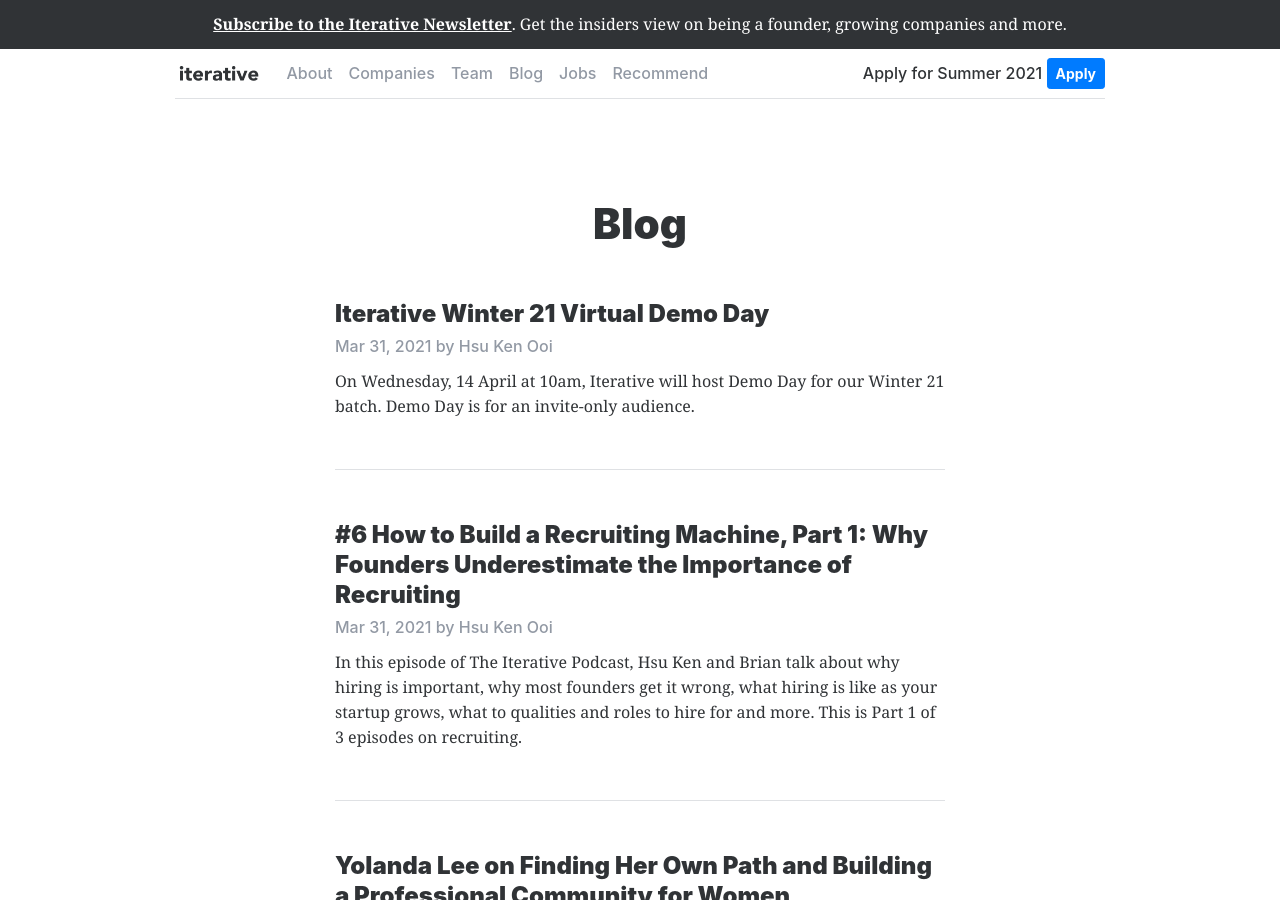
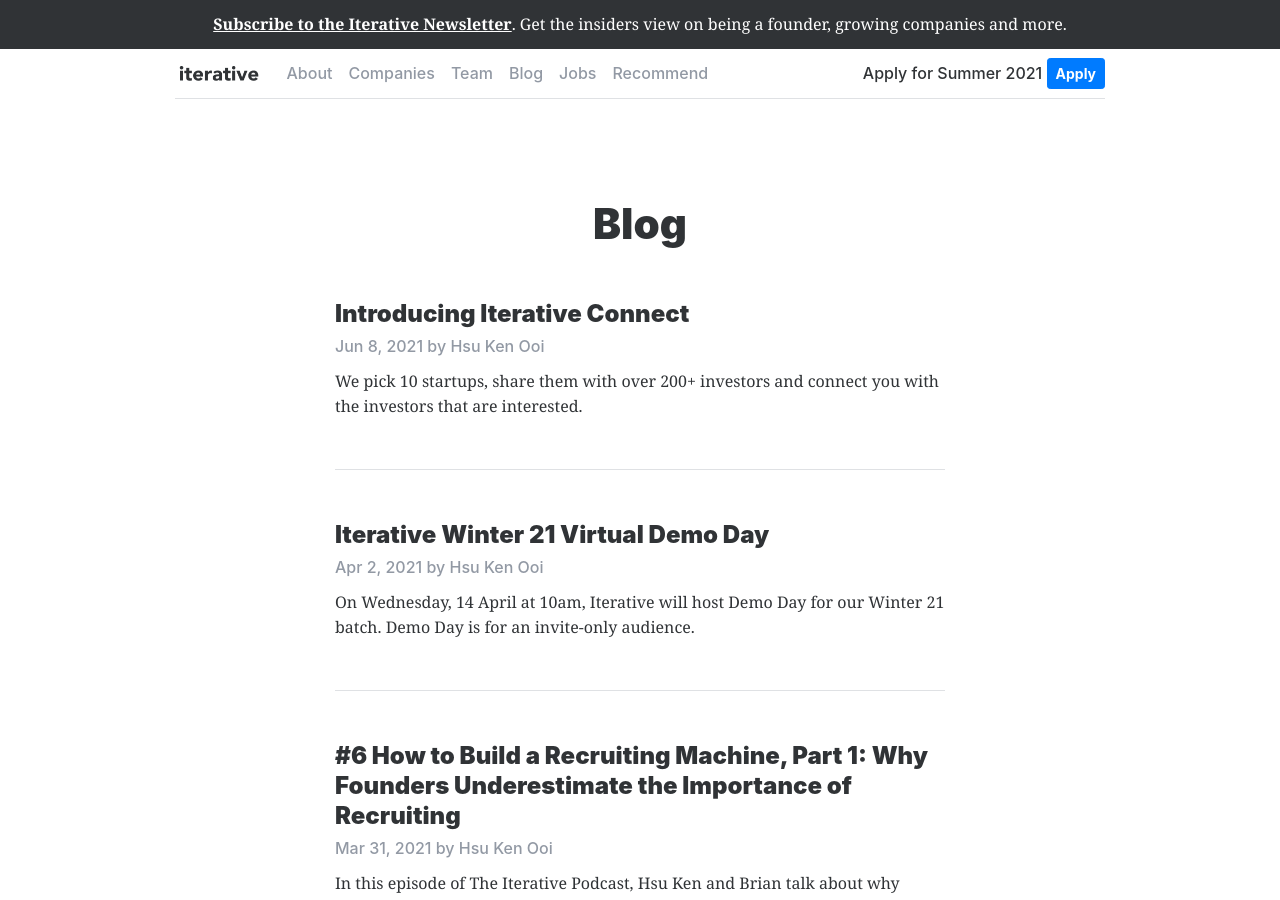
Before and after one commit to hsukenooi/iterative-website, a Jekyll site: the page built from blog.html, in a window 1280 px wide and 900 px high. Built offline with Jekyll 4.4.1, drawn with Linux system fonts in a browser that asks for light colours; comment, search, counter and statistics services are not loaded; some of the changed lines change nothing that is shown.

Commit message:
Added iterative connect blog post

```diff
--- a/_posts/2021-04-02-W21-virtual-demo-day.markdown
+++ b/_posts/2021-04-02-W21-virtual-demo-day.markdown
@@ -1,7 +1,7 @@
 ---
 layout: post
 title: "Iterative Winter 21 Virtual Demo Day"
-date: 2021-03-31 17:21:06 +0800
+date: 2021-04-02 17:21:06 +0800
 author: "Hsu Ken Ooi"
 categories: announcements
 excerpt: "On Wednesday, 14 April at 10am, Iterative will host Demo Day for our Winter 21 batch. Demo Day is for an invite-only audience."
--- /dev/null
+++ b/_posts/2021-06-08-iterative-connect.markdown
@@ -0,0 +1,28 @@
+---
+layout: post
+title: "Introducing Iterative Connect"
+date: 2021-06-08 17:16:06 +0800
+author: "Hsu Ken Ooi"
+categories: announcements
+excerpt: "We pick 10 startups, share them with over 200+ investors and connect you with the investors that are interested."
+image: /assets/blog/2021-06-8-iterative-connect-cover.jpg
+---
+
+Fundraising is never easy (or fun) but it’s significantly harder for first time founders for a few reasons:
+
+1. **Minimal Network** – First time founders don't know or have access to many investors. Relative to other types of jobs, investors are rare. As a result, people are constantly trying to contact them so they learn to guard their time carefully. Unless you've been introduced to them through someone they know, it's tough to get their attention.
+2. **Bad Pitch** – Since they don't know many investors, first time founders don't know what investors care about. Often their pitches accentuate the wrong things and deemphasize (or omit completely) the right things.
+3. **Timing** – There's no clear rules on when you should fundraise. It depends on the type of business, your space, your traction, etc. Often we see companies fundraising too early when they should be spending all their energy on traction.
+
+To be clear, none of this is the fault of the founders. They’re things you learn along the way, often through trial and error, and lots of looking dumb. Brian and I were the same way when we started.
+
+We might have a hack. We’ve spent the past 13 years fundraising for our own companies and in the process getting to know 200+ investors. Now we want to make our network and learnings accessible to anyone. We’re calling it Iterative Connect.
+
+Here’s how it works.
+
+1. **Apply to Iterative Connect** – Fill out a quick form to tell us about your startup.
+2. **We Review Application** – 10 startups will be chosen. Each startup will get 1:1 pitch feedback from an Iterative General Partner.
+3. **We Share Your Startup with 200+ Investors** – We will personally share the 10 startups selected with our network of 200+ investors.
+4. **We Connect You with Interested Investors** – If an investor is interested in learning more about your startup, we’ll make a personal introduction.
+
+To get started, go to [connect.iterative.com](https://connect.iterative.vc) and fill out a short application. We'll select the first batch of companies at the end of this month.
```
Also changed, not shown: assets/blog/2021-06-8-iterative-connect-cover.jpg (added).
